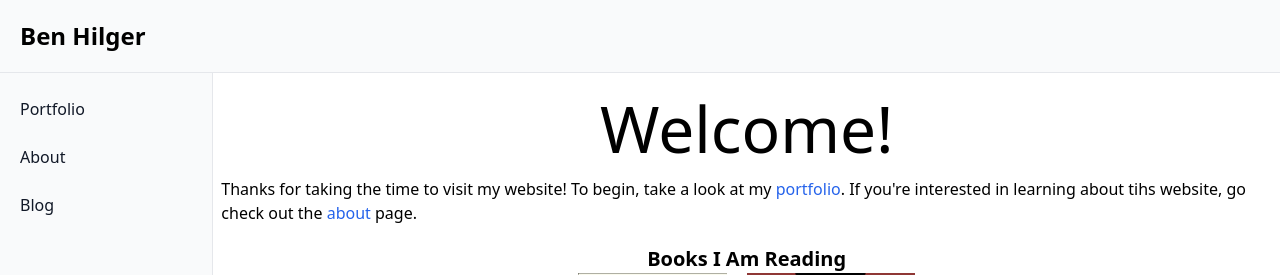
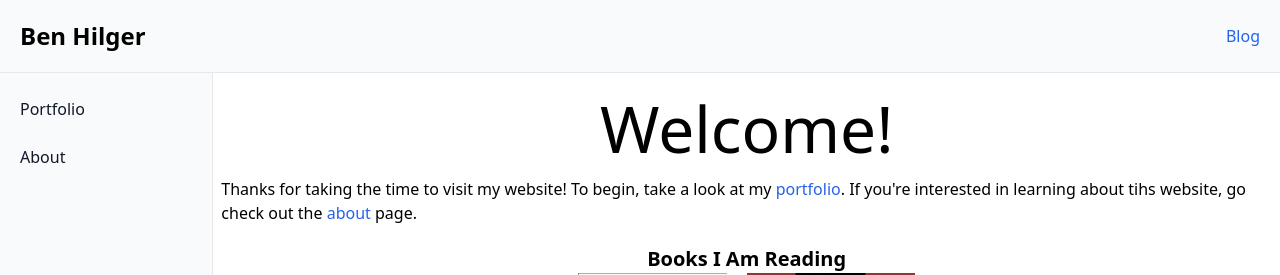
Before and after one commit to Ben-Hilger/website, a Nuxt app in the folder web-nuxt/: page / in a window 1280 px wide. Shown: the top 275 px of the page. Built offline with nearby package versions, Linux system fonts and the light colour scheme.

Commit message:
feature: move blog link to top nav

```diff
--- a/web-nuxt/components/SideBarNavigation.vue
+++ b/web-nuxt/components/SideBarNavigation.vue
@@ -42,6 +42,5 @@
     const navigationItems: NavigationItem[] = [
         {name: "Portfolio", path: "/portfolio", target: "_self"},
         {name: "About", path: "/about", target: "_self"},
-        {name: "Blog", path: "https://dev.to/benhilger", target: "_blank"}
     ]
 </script>
--- a/web-nuxt/components/TopBar.vue
+++ b/web-nuxt/components/TopBar.vue
@@ -1,5 +1,12 @@
 <template>
     <div class="sticky top-0 left-0 w-full p-3 overflow-y-auto bg-gray-50 dark:bg-gray-800 flex justify-between border-b">
         <a href="/" class="text-2xl hover:text-blue-600 font-bold p-2">Ben Hilger</a>
+        <div class="cursor-pointer flex items-center p-2 text-gray-900 rounded-lg dark:text-white hover:bg-gray-100 dark:hover:bg-gray-700 group flex">
+            <NuxtLink to="https://dev.to/benhilger"
+                    target="_blank"
+                    class="flex-1 text-blue-600">
+                Blog
+            </NuxtLink>
+        </div>
     </div>
 </template>
```
